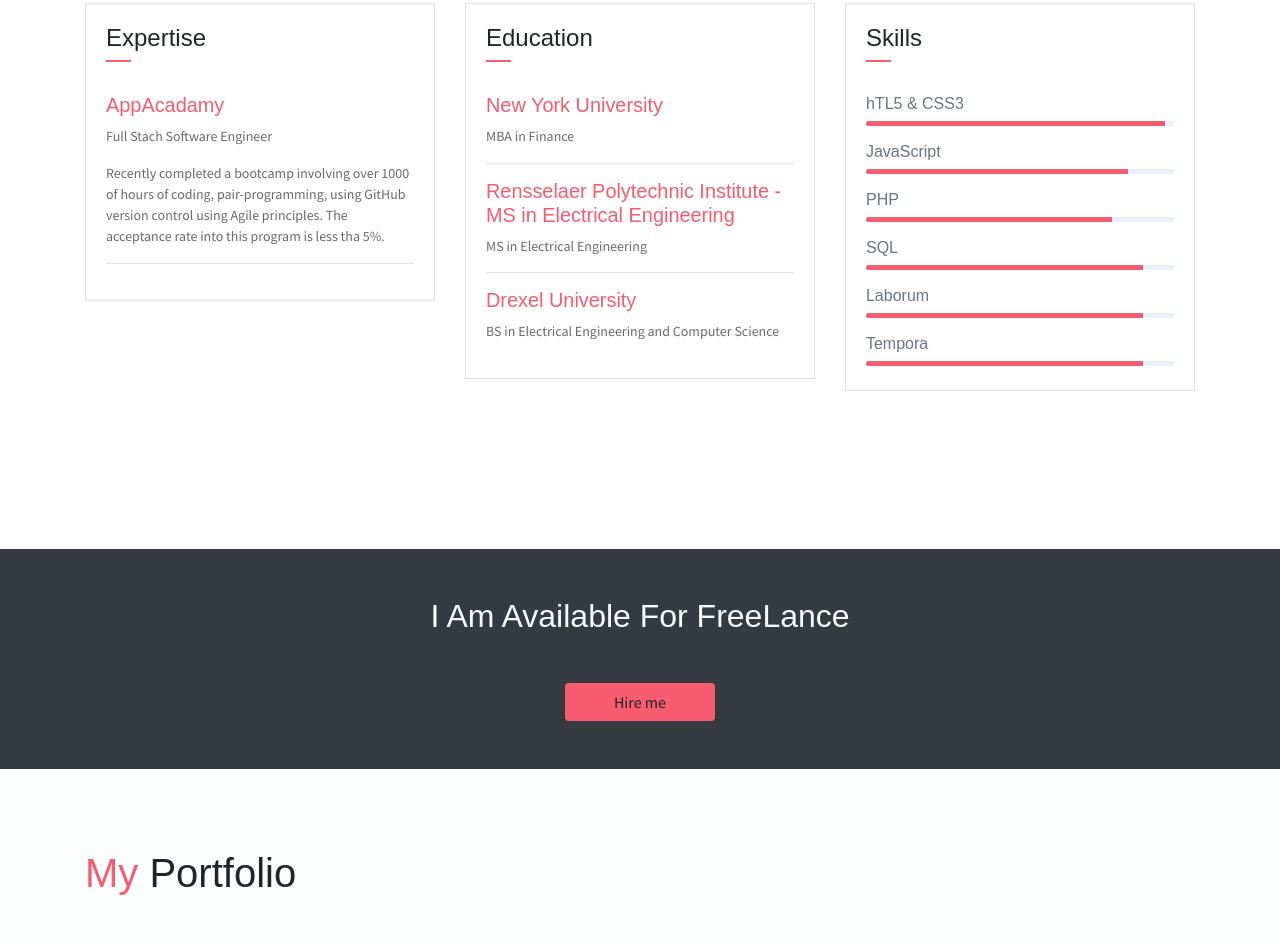
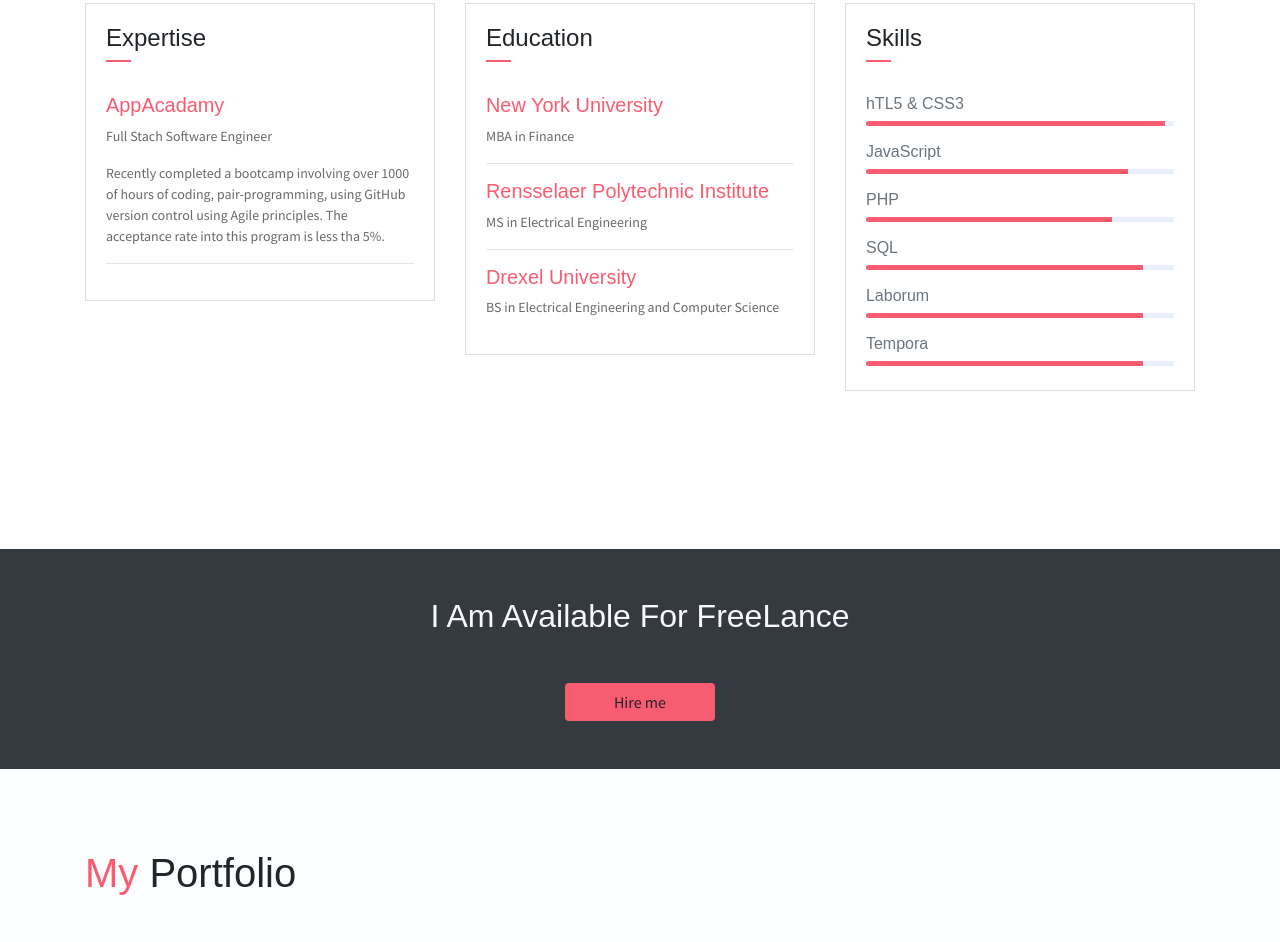
Before and after one commit to vallas01/vallas01.github.io, a website: page index.html in a window 1280 px wide. Shown: the part 1791-2733 px from the top of the page. Drawn offline with Linux system fonts and the light colour scheme; some packages are replaced by stand-ins of ours; files that its build step writes are made by us from their sources; files whose address does not match are found by name.

Commit message:
education fix

```diff
--- a/index.html
+++ b/index.html
@@ -168,7 +168,7 @@
                             <P>MBA in Finance</P>
                             <!-- <P class="subtitle">Lorem ipsum dolor sit amet, consectetur adipisicing elit. Error corrupti recusandae obcaecati odit repellat ducimus cum, minus tempora aperiam at.</P> -->
                             <hr>
-                            <h6 class="title text-danger">Rensselaer Polytechnic Institute - MS in Electrical Engineering</h6>
+                            <h6 class="title text-danger">Rensselaer Polytechnic Institute</h6>
                             <P>MS in Electrical Engineering</P>
                             <!-- <P class="subtitle">Lorem ipsum dolor sit amet, consectetur adipisicing elit. Eos, id officiis quas placeat quia voluptas dolorum rem animi nostrum quae.aliquid repudiandae saepe!.</P> -->
                             <hr>
```
